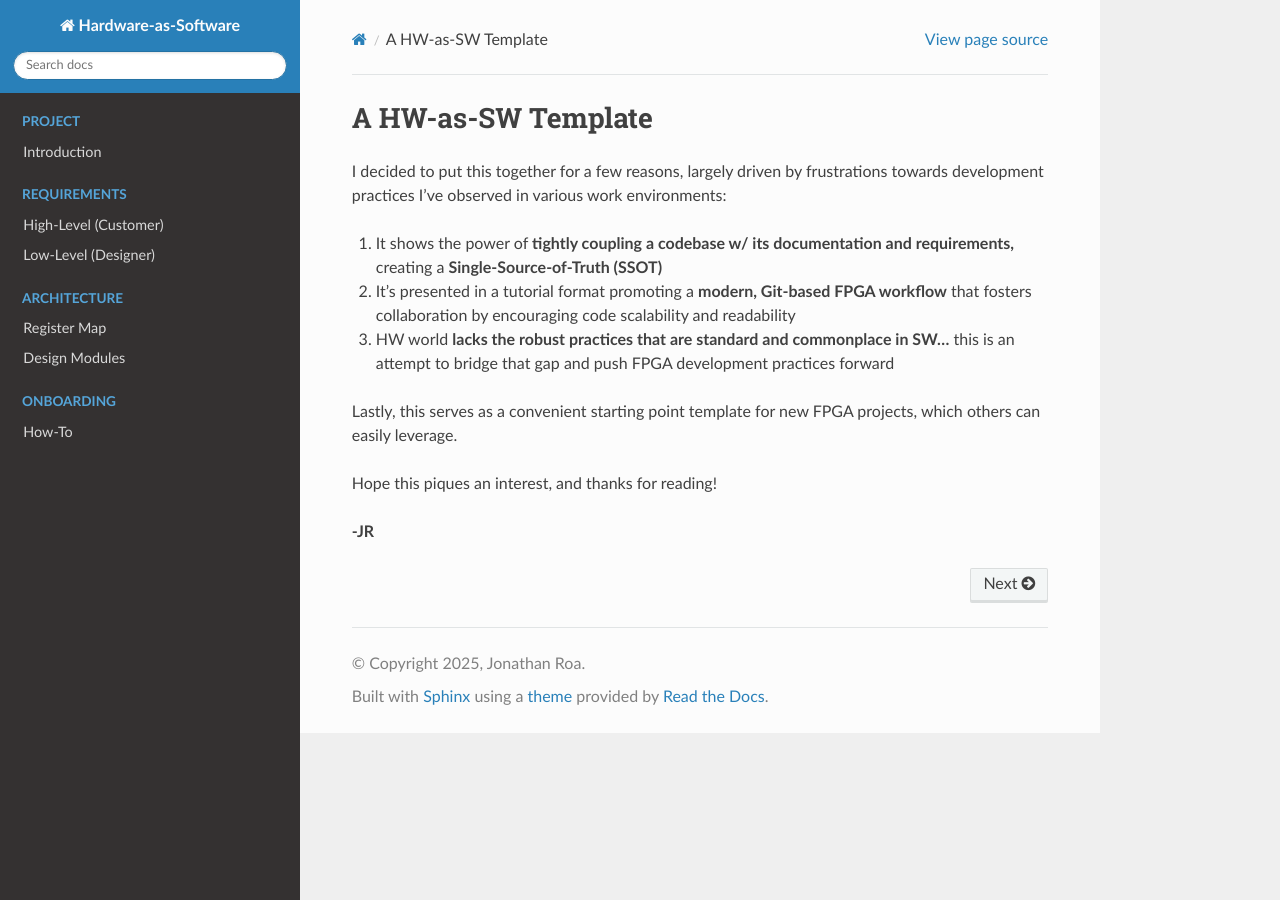
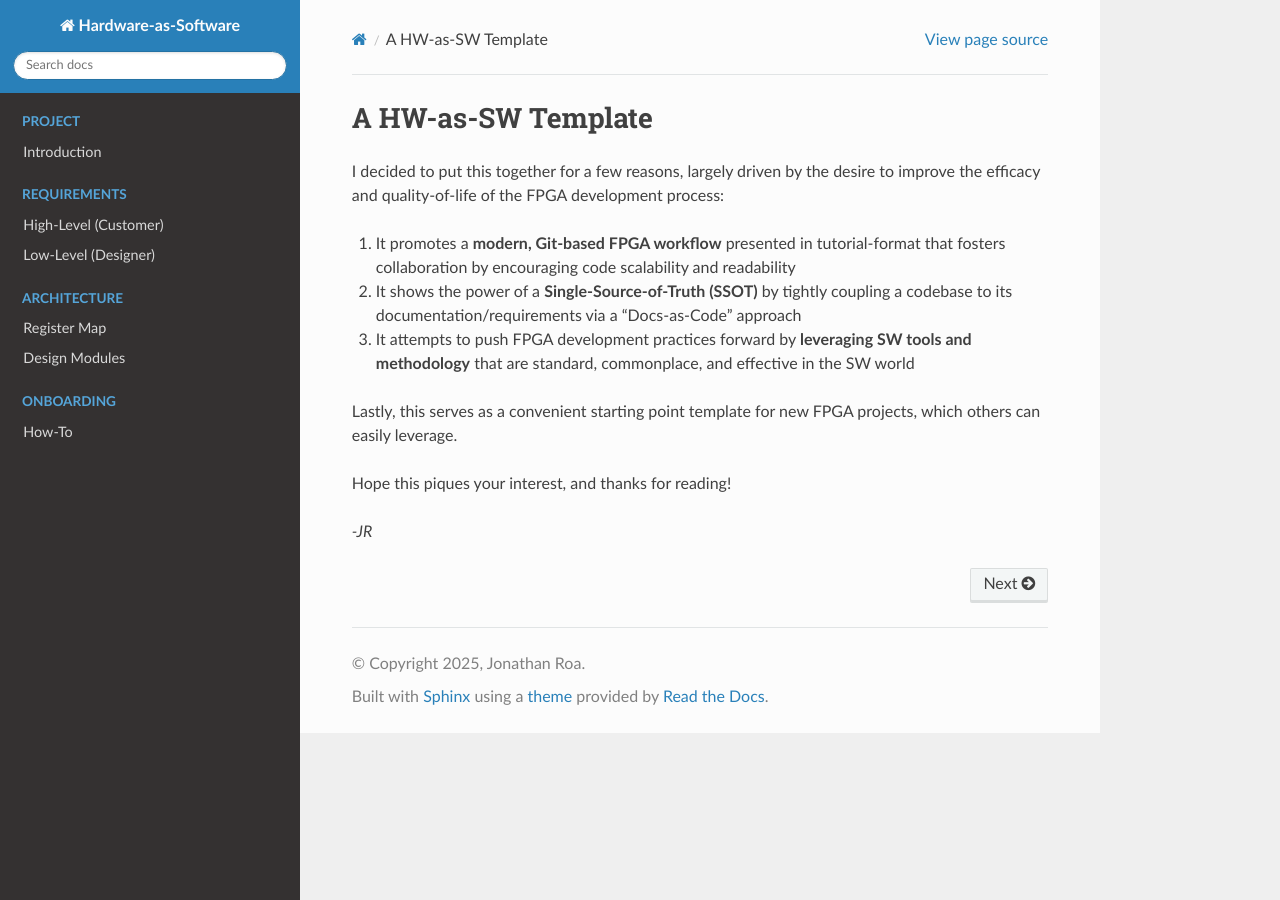
Before and after one commit to roajonny/common, a Sphinx documentation site: the page built from docs/source/index.rst, in a window 1280 px wide. Built offline with Sphinx 7.4.7 and the Read the Docs theme 3.1.0, drawn with Linux system fonts in a browser that asks for light colours.

Commit message:
Updates doc index

```diff
--- a/docs/source/index.rst
+++ b/docs/source/index.rst
@@ -1,24 +1,22 @@
 A HW-as-SW Template
 ===================
 
-I decided to put this together for a few reasons, largely driven by
-frustrations towards development practices I've observed in various work
-environments:
+I decided to put this together for a few reasons, largely driven by the desire
+to improve the efficacy and quality-of-life of the FPGA development process:
 
-#. It shows the power of **tightly coupling a codebase w/ its documentation and
-   requirements,** creating a **Single-Source-of-Truth (SSOT)**
-#. It's presented in a tutorial format promoting a **modern, Git-based FPGA workflow**
+#. It promotes a **modern, Git-based FPGA workflow** presented in tutorial-format
    that fosters collaboration by encouraging code scalability and readability
-#. HW world **lacks the robust practices that are standard and commonplace in SW...**
-   this is an attempt to bridge that gap and push FPGA development practices
-   forward
+#. It shows the power of a **Single-Source-of-Truth (SSOT)** by tightly coupling a
+   codebase to its documentation/requirements via a "Docs-as-Code" approach
+#. It attempts to push FPGA development practices forward by **leveraging SW tools
+   and methodology** that are standard, commonplace, and effective in the SW world
 
 Lastly, this serves as a convenient starting point template for new FPGA projects,
 which others can easily leverage.
 
-Hope this piques an interest, and thanks for reading!
+Hope this piques your interest, and thanks for reading!
 
-**-JR**
+*-JR*
 
 .. toctree::
    :maxdepth: 2
```
